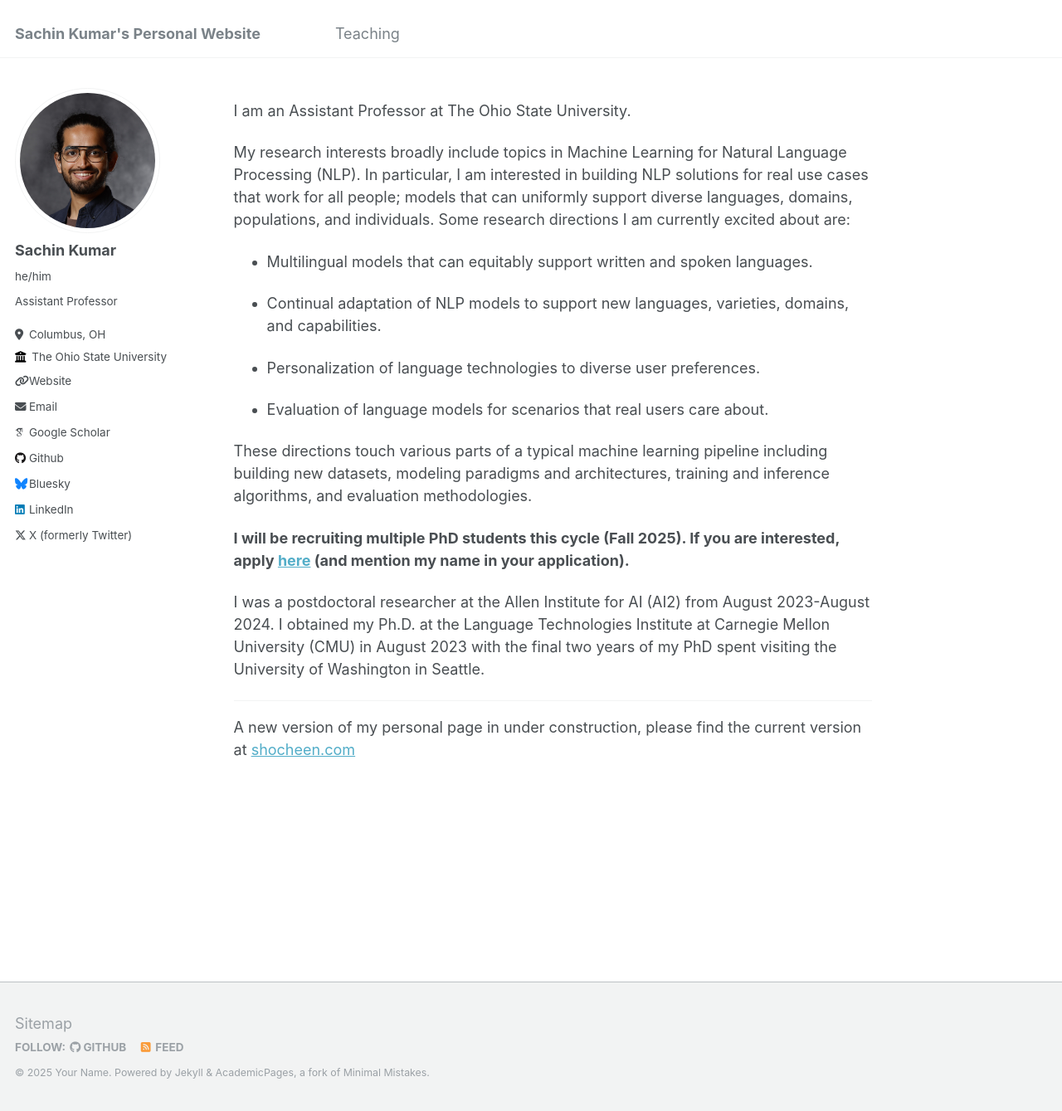
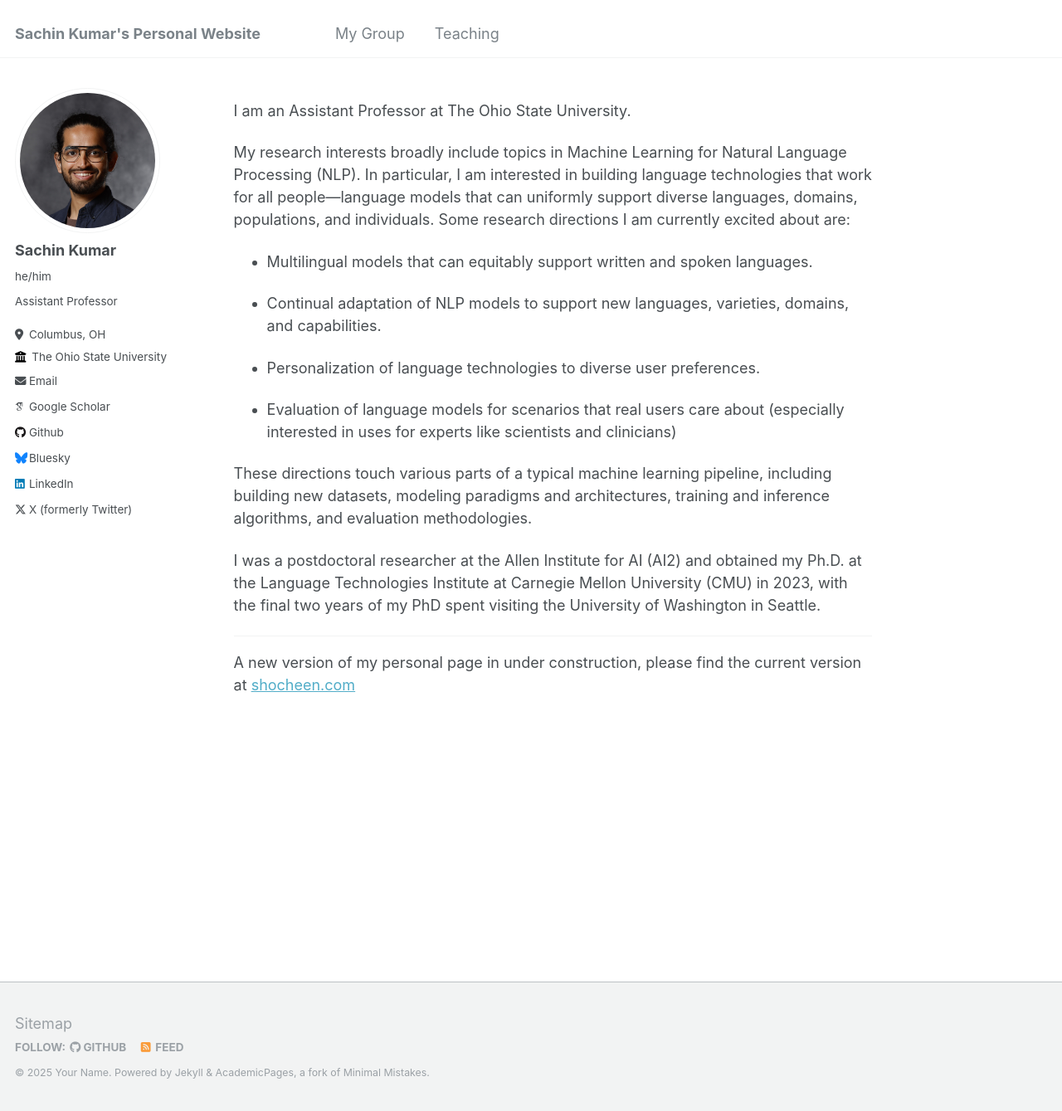
Before and after one commit to shocheen/shocheen.github.io, a Jekyll site: the page built from _pages/about.md, in a window 1280 px wide and 1339 px high. Shown: the whole window at 83% size. Built offline with Jekyll 4.4.1, drawn with Linux system fonts in a browser that asks for light colours; some web fonts are replaced.

Commit message:
group page

```diff
--- a/_config.yml
+++ b/_config.yml
@@ -27,7 +27,6 @@
   bio              : "Assistant Professor"
   location         : "Columbus, OH"
   employer         : "The Ohio State University"
-  uri              : https://shocheen.com
   email            : "kumar.1145@osu.edu"
 
   # Academic websites
@@ -236,6 +235,15 @@
     values:
       layout: single
       author_profile: true
+  # _group
+  - scope:
+      path: ""
+      type: group
+    values:
+      layout: single
+      author_profile: true
+      share: true
+      comments: true
   # _teaching
   - scope:
       path: ""
--- a/_data/navigation.yml
+++ b/_data/navigation.yml
@@ -1,7 +1,7 @@
 #main links links
 main:
-  # - title: "My Lab"
-  #   url: /lab/
+  - title: "My Group"
+    url: /group/
 
   # - title: "Publications"
   #   url: /publications/
--- a/_pages/about.md
+++ b/_pages/about.md
@@ -9,7 +9,7 @@
 
 I am an Assistant Professor at The Ohio State University.
 
-My research interests broadly include topics in Machine Learning for Natural Language Processing (NLP). In particular, I am interested in building NLP solutions for real use cases that work for all people; models that can uniformly support diverse languages, domains, populations, and individuals. Some research directions I am currently excited about are:
+My research interests broadly include topics in Machine Learning for Natural Language Processing (NLP). In particular, I am interested in building language technologies that work for all people---language models that can uniformly support diverse languages, domains, populations, and individuals. Some research directions I am currently excited about are:
 
 * Multilingual models that can equitably support written and spoken languages.
 
@@ -17,13 +17,11 @@
 
 * Personalization of language technologies to diverse user preferences.
 
-* Evaluation of language models for scenarios that real users care about.
+* Evaluation of language models for scenarios that real users care about (especially interested in uses for experts like scientists and clinicians)
 
-These directions touch various parts of a typical machine learning pipeline including building new datasets, modeling paradigms and architectures, training and inference algorithms, and evaluation methodologies.
+These directions touch various parts of a typical machine learning pipeline, including building new datasets, modeling paradigms and architectures, training and inference algorithms, and evaluation methodologies.
 
-**I will be recruiting multiple PhD students this cycle (Fall 2025). If you are interested, apply [here](https://cse.osu.edu/prospective-students/graduate/cse-graduate-admissions) (and mention my name in your application).**
-
-I was a postdoctoral researcher at the Allen Institute for AI (AI2) from August 2023-August 2024. I obtained my Ph.D. at the Language Technologies Institute at Carnegie Mellon University (CMU) in August 2023 with the final two years of my PhD spent visiting the University of Washington in Seattle.
+I was a postdoctoral researcher at the Allen Institute for AI (AI2) and obtained my Ph.D. at the Language Technologies Institute at Carnegie Mellon University (CMU) in 2023, with the final two years of my PhD spent visiting the University of Washington in Seattle.
 
 ----------------------------------------
 
```
Also changed, not shown: _pages/group.md (added, +93 -0 lines), _teaching/2024-autumn-teaching.md (+1 -1 lines), _teaching/2025-spring-teaching.md (+1 -1 lines).
